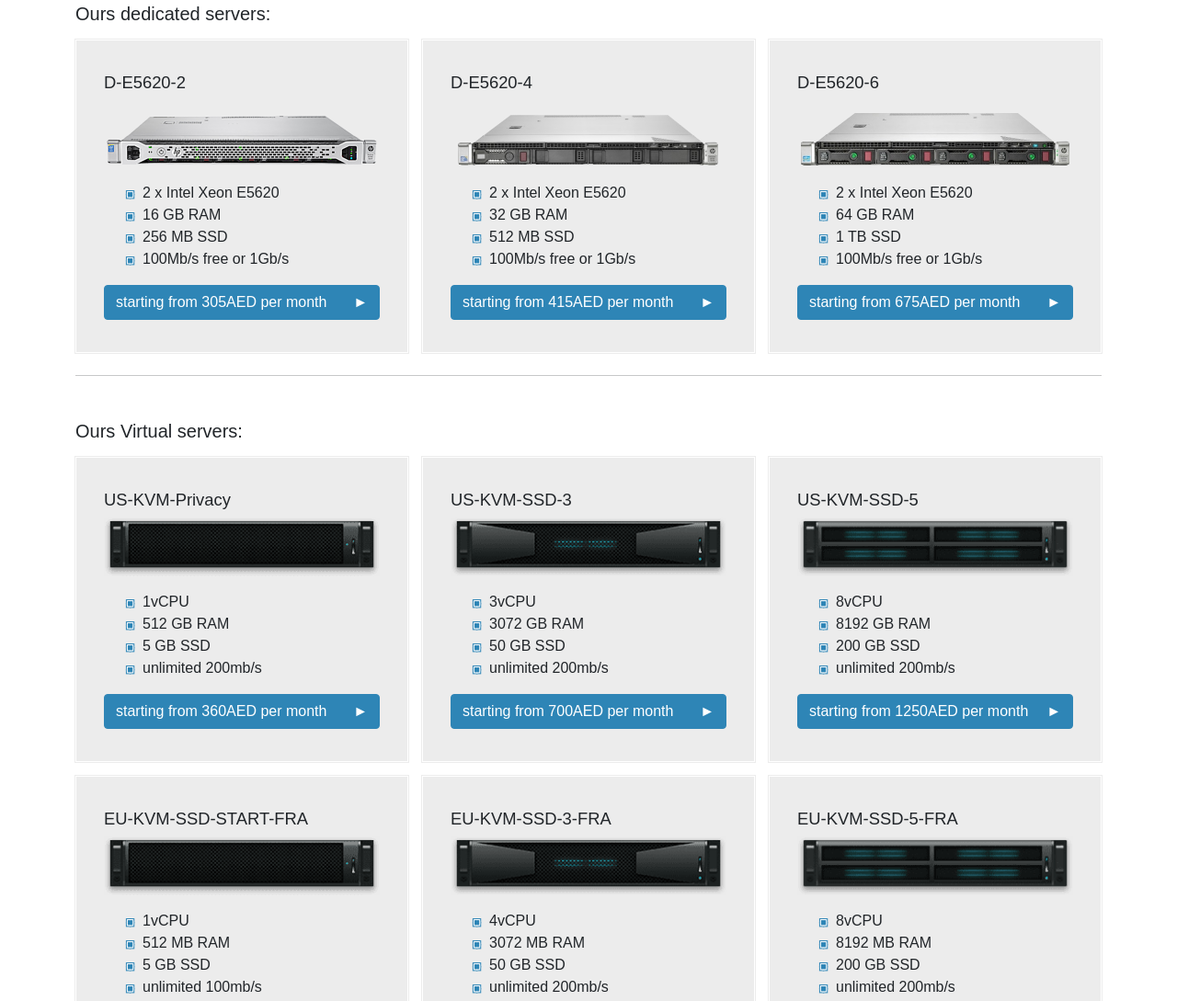
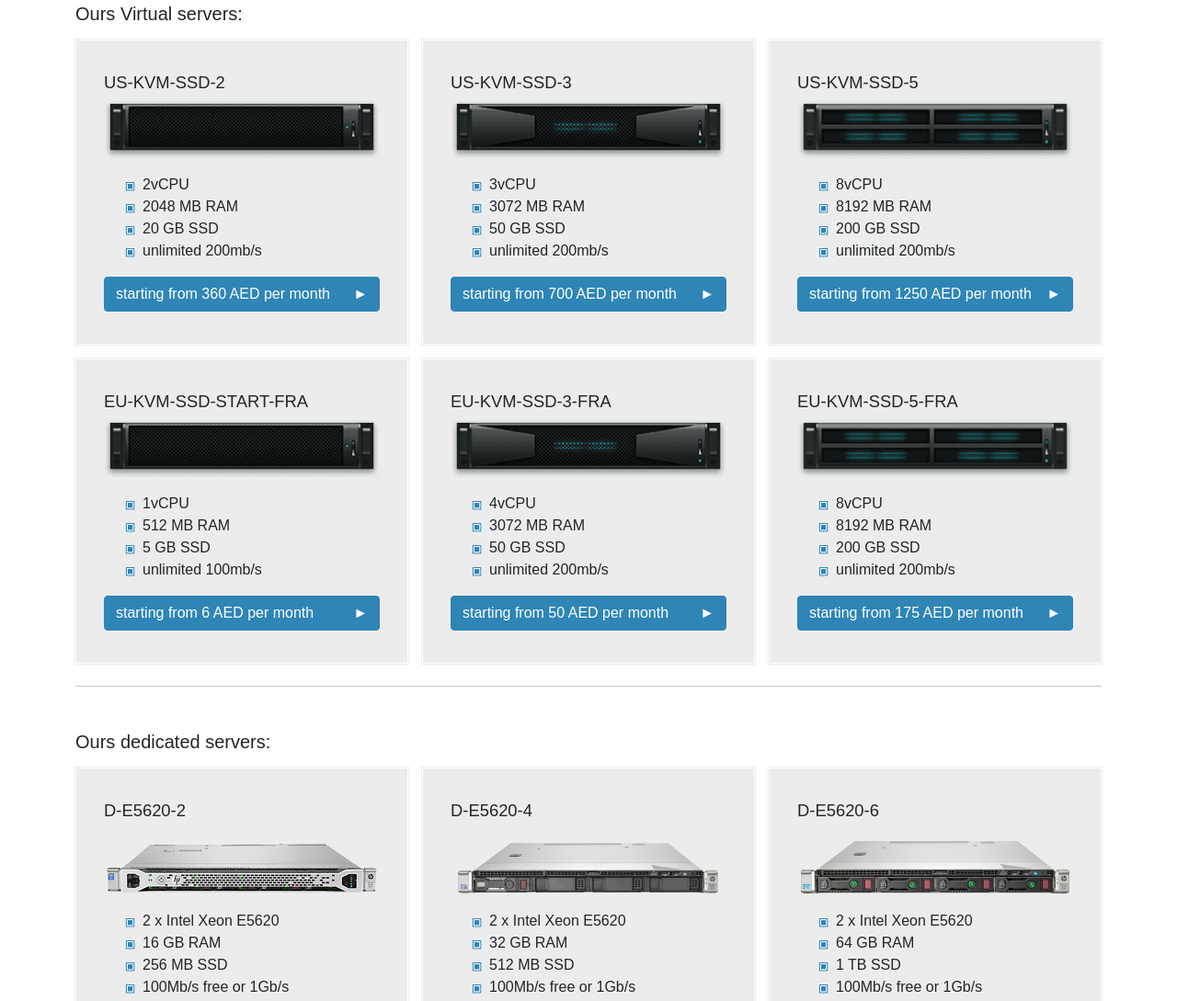
Before and after one commit to Zakamsky/perfect-cloud, a website: page src/index.html in a window 1280 px wide. Shown: the part 602-1691 px from the top of the page at 92% size. Drawn offline with nearby package versions, Linux system fonts and the light colour scheme; files that its build step writes are made by us from their sources.

Commit message:
edits from Yura

```diff
--- a/src/data/data.json
+++ b/src/data/data.json
@@ -34,10 +34,10 @@
 
   "vds": [
     {
-      "title": "US-KVM-Privacy",
-      "proc": "1vCPU",
-      "ram": "512 GB RAM",
-      "ssd": "5 GB SSD",
+      "title": "US-KVM-SSD-2",
+      "proc": "2vCPU",
+      "ram": "2048 MB RAM",
+      "ssd": "20 GB SSD",
       "traffic": "unlimited 200mb/s",
       "price": 360,
       "img": "./img/server-011.png",
@@ -46,7 +46,7 @@
     {
       "title": "US-KVM-SSD-3",
       "proc": "3vCPU",
-      "ram": "3072 GB RAM",
+      "ram": "3072 MB RAM",
       "ssd": "50 GB SSD",
       "traffic": "unlimited 200mb/s",
       "price": 700,
@@ -56,7 +56,7 @@
     {
       "title": "US-KVM-SSD-5",
       "proc": "8vCPU",
-      "ram": "8192 GB RAM",
+      "ram": "8192 MB RAM",
       "ssd": "200 GB SSD",
       "traffic": "unlimited 200mb/s",
       "price": 1250,
--- a/src/includes/header.html
+++ b/src/includes/header.html
@@ -4,8 +4,8 @@
   <meta charset="UTF-8">
   <meta name="viewport" content="width=device-width, initial-scale=1.0">
   <meta http-equiv="X-UA-Compatible" content="ie=edge">
-  <link rel="stylesheet" href="css/bootstrap-custom.min.css">
-  <link rel="stylesheet" href="css/style.min.css">
+  <link rel="stylesheet" href="css/bootstrap-custom.min.css?ver?=2">
+  <link rel="stylesheet" href="css/style.min.css?ver=2">
   <link rel="icon" href="favicon.ico">
   <link rel="icon" href="img/favicon.svg" type="image/svg+xml">
 
@@ -22,8 +22,7 @@
   <div class="header__top-bar bg-dark">
     <div class="container text-light text-end py-1">
       Please contact us by email at
-      <a href="mailto:sales@perfect-cloud.org" class="link-light">sales@perfect-cloud.org</a> |
-      <a href="mailto:help@perfect-cloud.pro" class="link-light">help@perfect-cloud.pro</a>
+      <a href="mailto:sales@perfect-cloud.org" class="link-light">sales@perfect-cloud.org</a>
     </div>
   </div>
 
@@ -44,17 +43,14 @@
           </li>
           {% if page == 'home' %}
             <li class="nav-item">
-              <a class="nav-link" href="#tariffs">Servers</a>
+              <a class="nav-link" href="#servers-vds">Virtual servers</a>
             </li>
             <li class="nav-item">
-              <a class="nav-link" href="#activites">Activities</a>
+              <a class="nav-link" href="#servers-dedic">Dedicated Servers</a>
             </li>
           {% endif %}
           <li class="nav-item">
             <a class="nav-link" href="https://client.perfect-cloud.pro">Client aria</a>
-          </li>
-          <li class="nav-item">
-            <a class="nav-link{% if page == 'terms' %} active" aria-current="page{% endif %}" href="/terms-and-conditions.html">Terms and conditions</a>
           </li>
         </ul>
       </div>
--- a/src/index.html
+++ b/src/index.html
@@ -38,71 +38,80 @@
 
   <hr class="hr-shadow container">
 
-  <section class="tariffs container pt-4" id="tariffs">
-    <h2 class="tariffs__title text-secondary my-4">Please check our standart and custom dedicated servers configurations
+  <!-- servers -->
+  <section class="servers container pt-4">
+    <h2 class="servers__title text-secondary my-4">Please check our standart and custom dedicated servers configurations
     </h2>
 
-    <h3 class="mb-3">Ours dedicated servers:</h3>
+    <section class="servers__block " id="servers-vds">
+      <h3 class="mb-3">Ours Virtual servers:</h3>
 
-    <ul class="tariffs__list list-unstyled">
+      <ul class="servers__list list-unstyled">
 
-      {% for item in dedics %}
-        <li class="tariffs__item">
+        {% for item in vds %}
+          <li class="servers__item">
 
-          <h3 class="tariffs__item-title h4">
+            <h3 class="servers__item-title h4">
               {{ item.title }}
             </h3>
 
-          <img class="tariffs__img" src="{{ item.img }}" alt="photo {{ item.title }}">
+            <img class="servers__img" src="{{ item.img }}" alt="photo {{ item.title }}">
 
-          <ul class="tariffs__specs">
-            <li class="tariffs__specs-item">{{ item.proc }}</li>
-            <li class="tariffs__specs-item">{{ item.ram }}</li>
-            <li class="tariffs__specs-item">{{ item.ssd }}</li>
-            <li class="tariffs__specs-item">{{ item.traffic }}</li>
+            <ul class="servers__specs">
+              <li class="servers__specs-item">{{ item.proc }}</li>
+              <li class="servers__specs-item">{{ item.ram }}</li>
+              <li class="servers__specs-item">{{ item.ssd }}</li>
+              <li class="servers__specs-item">{{ item.traffic }}</li>
             </ul>
 
             <a href="{{ item.url }}" class="btn btn-primary w-100 d-flex">
-            <span class="me-auto">starting from {{ item.price }}AED per month</span> &#9658;
+              <span class="me-auto">starting from {{ item.price }} AED per month</span> &#9658;
             </a>
 
           </li>
         {% endfor %}
 
       </ul>
+    </section>
 
-    <hr class="mt-4 mb-5" size="3">
 
-    <h3 class="mb-3">Ours Virtual servers:</h3>
+    <hr class="mt-4 mb-5">
 
-    <ul class="tariffs__list list-unstyled">
+    <section class="servers__block " id="servers-dedic">
+      <h3 class="mb-3">Ours dedicated servers:</h3>
 
-      {% for item in vds %}
-        <li class="tariffs__item">
+      <ul class="servers__list list-unstyled">
 
-          <h3 class="tariffs__item-title h4">
+        {% for item in dedics %}
+          <li class="servers__item">
+
+            <h3 class="servers__item-title h4">
               {{ item.title }}
             </h3>
 
-          <img class="tariffs__img" src="{{ item.img }}" alt="photo {{ item.title }}">
+            <img class="servers__img" src="{{ item.img }}" alt="photo {{ item.title }}">
 
-          <ul class="tariffs__specs">
-            <li class="tariffs__specs-item">{{ item.proc }}</li>
-            <li class="tariffs__specs-item">{{ item.ram }}</li>
-            <li class="tariffs__specs-item">{{ item.ssd }}</li>
-            <li class="tariffs__specs-item">{{ item.traffic }}</li>
+            <ul class="servers__specs">
+              <li class="servers__specs-item">{{ item.proc }}</li>
+              <li class="servers__specs-item">{{ item.ram }}</li>
+              <li class="servers__specs-item">{{ item.ssd }}</li>
+              <li class="servers__specs-item">{{ item.traffic }}</li>
             </ul>
 
             <a href="{{ item.url }}" class="btn btn-primary w-100 d-flex">
-            <span class="me-auto">starting from {{ item.price }}AED per month</span> &#9658;
+              <span class="me-auto">starting from {{ item.price }} AED per month</span> &#9658;
             </a>
 
           </li>
         {% endfor %}
 
       </ul>
+    </section>
+
 
   </section>
+
+  <!-- activities -->
   <section class="activities container py-4" id="activites">
     <h2 class="activities__title h5">Company activities:</h2>
     <ul class="list-group list-group-flush d-inline-flex">
@@ -115,6 +124,7 @@
     </ul>
   </section>
 
+  <!-- image row -->
   <section class="servers-images d-flex container flex-column flex-md-row justify-content-around my-4">
 
     <h2 class="visually-hidden">ours servers</h2>
--- a/src/sass/abstract/variables.scss
+++ b/src/sass/abstract/_variables.scss
@@ -23,6 +23,8 @@ $h5-font-size:                $font-size-base * 1.1;
 // === navbar ===
 $navbar-brand-padding-y: 0;
 $navbar-light-active-color: $primary;
+$navbar-nav-link-padding-x: 1rem;
+$nav-link-font-weight: 700;
 
 
   //$theme-colors: (
--- a/src/sass/blocks/_tariffs.scss
+++ b/src/sass/blocks/_servers.scss
@@ -1,4 +1,4 @@
-.tariffs {
+.servers {
   &__list {
     //@include list-unstyled();
     display: grid;
@@ -41,7 +41,6 @@
 
   &__specs-item {
     padding-left: 10px;
-    //vertical-align: bottom;
   }
 
   &__img {
--- a/src/sass/global/_global.scss
+++ b/src/sass/global/_global.scss
@@ -35,3 +35,19 @@ html, body {
     margin-bottom: 1rem;
   }
 }
+
+.navbar-nav .nav-link {
+  text-decoration: underline;
+  text-underline-offset: 5px;
+  //position: relative;
+  //
+  //&::before {
+  //  content: '';
+  //  position: absolute;
+  //  top: $nav-link-padding-y;
+  //  bottom: $nav-link-padding-y;
+  //  width: 1px;
+  //  background-color: $secondary;
+  //
+  //}
+}
--- a/src/sass/style.scss
+++ b/src/sass/style.scss
@@ -12,4 +12,4 @@
 
 // blocks:
 @import "blocks/hero-block";
-@import "blocks/tariffs";
+@import "blocks/servers";
```
Lines whose indentation alone changed are shown as unchanged.
